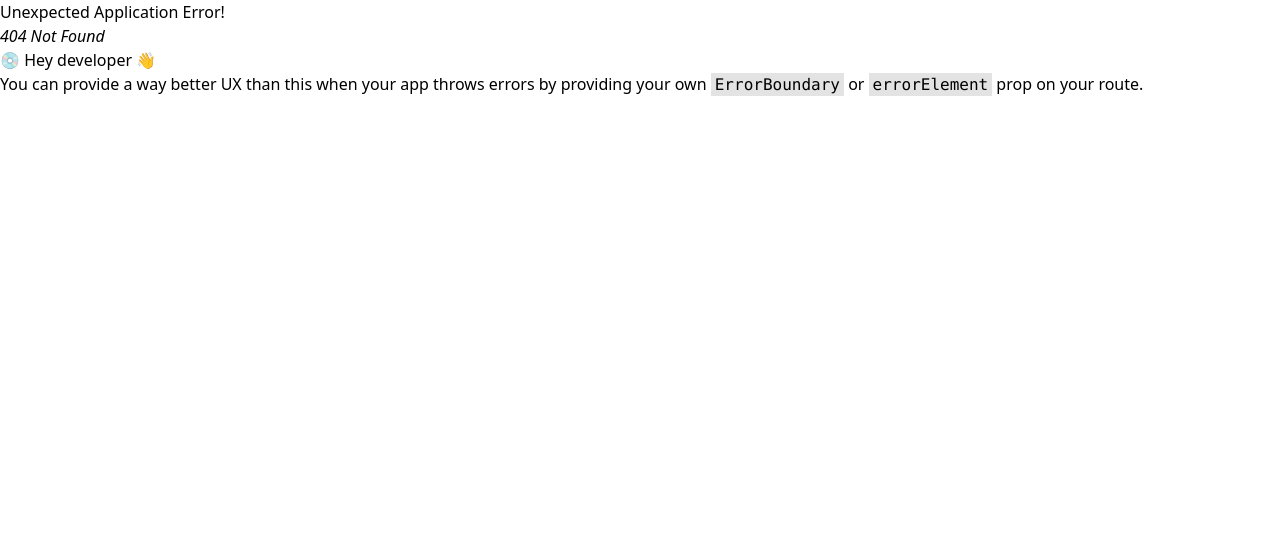
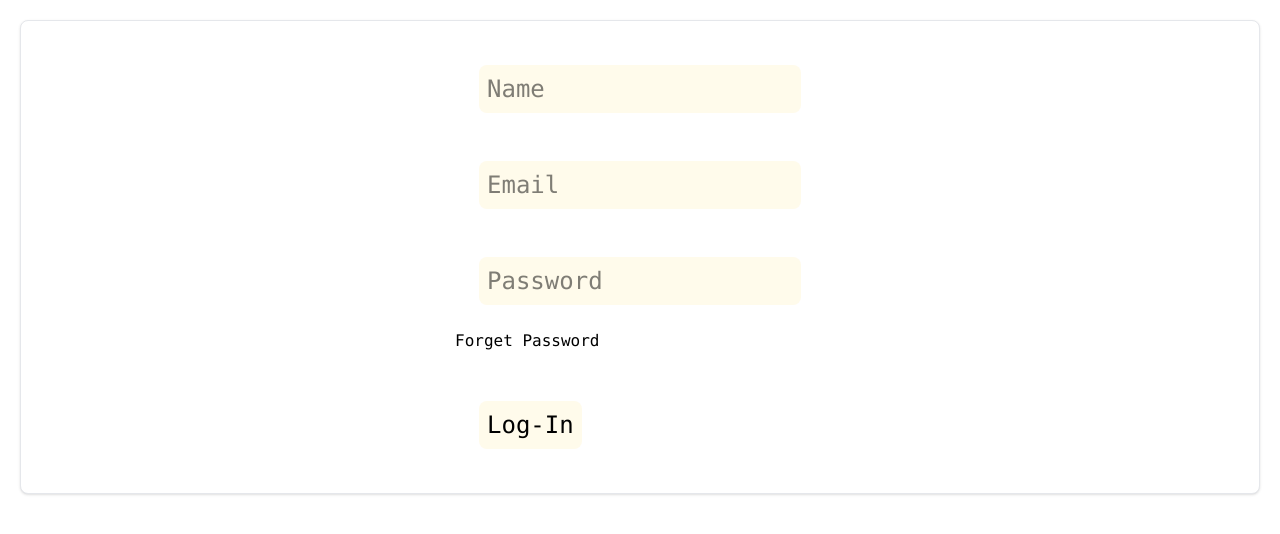
Before and after one commit to Avinashraut1998/Blog-FullStackAPP, a React (Vite) app in the folder Client/: page /admin-login in a window 1280 px wide. Before the commit this address had no page. Shown: the top 534 px of the page. Built offline with nearby package versions, Linux system fonts and the light colour scheme.

Commit message:
admin log-in page

```diff
--- /dev/null
+++ b/Client/src/admin/ForgetPassword.jsx
@@ -0,0 +1,6 @@
+const ForgetPassword = () => {
+  return (
+    <div className="h-screen">ForgetPassword</div>
+  )
+}
+export default ForgetPassword
--- a/Client/src/admin/Login.jsx
+++ b/Client/src/admin/Login.jsx
@@ -1,6 +1,25 @@
+import { Link } from "react-router"
+
 const Login = () => {
   return (
-    <div>Login</div>
+    <div className=" flex justify-center p-5 m-5 font-mono  bg-white border border-gray-200 rounded-lg shadow-sm dark:bg-gray-300 dark:border-gray-400">
+      <form >
+        <div className="">
+
+        <input type="text" placeholder="Name" className="bg-amber-50 m-6 p-2 text-2xl border-amber-50 rounded-lg" />
+        <br />
+        <input type="email" placeholder="Email" className="bg-amber-50 m-6 p-2 text-2xl border-amber-50 rounded-lg" />
+        <br />
+        <input type="password" placeholder="Password" className="bg-amber-50 m-6 p-2 text-2xl border-amber-50 rounded-lg" />
+        <br />
+        <Link to='/admin-login/forgetpass'>
+          <div>Forget Password</div>
+        </Link>
+        <br />
+        <button type="submit" className="bg-amber-50 m-6 p-2 text-2xl border-amber-50 rounded-lg">Log-In</button>
+        </div>
+      </form>
+    </div>
   )
 }
 export default Login
--- a/Client/src/main.jsx
+++ b/Client/src/main.jsx
@@ -7,6 +7,7 @@ import {
   createRoutesFromElements,
   Route,
   RouterProvider,
+  Routes,
 } from "react-router-dom";
 import LandingPage from './pages/landingPage/LandingPage.jsx'
 import Articles from './pages/landingPage/Articles.jsx'
@@ -14,26 +15,36 @@ import Gallery from './pages/landingPage/Gallery.jsx'
 import About from './pages/landingPage/About.jsx';
 import Contact from './pages/landingPage/Contact.jsx';
 import Login from './admin/Login.jsx';
+import ForgetPassword from './admin/ForgetPassword.jsx';
 
 
 
 
 const router = createBrowserRouter(
   createRoutesFromElements(
+
+    <>
     <Route path="/" element={<App />} >
 
- {/* LandingPage-Routes */}
+      {/* LandingPage-Routes */}
 
-         <Route index element={<LandingPage/>} />
-         <Route path='/about' element={<About />} />
-         <Route path='/gallery' element={<Gallery />} />
-         <Route path='/article' element={<Articles />} />
-         <Route path='/contact' element={<Contact />} />
+      <Route index element={<LandingPage />} />
+      <Route path='/about' element={<About />} />
+      <Route path='/gallery' element={<Gallery />} />
+      <Route path='/article' element={<Articles />} />
+      <Route path='/contact' element={<Contact />} />
+    </Route >
 
-         {/* Admin page routes */}
 
-         <Route path='/admin/login' element={<Login />} />
-    </Route >
+    //     {/* Admin page routes */ }
+      <Route path="/admin-login" element={<Login />} />
+       <Route path="/admin-login/forgetpass" element={<ForgetPassword />} />
+
+
+
+    </>
+
+
   )
 )
 
--- a/Client/src/pages/landingPage/Card.jsx
+++ b/Client/src/pages/landingPage/Card.jsx
@@ -2,7 +2,7 @@ const Card = ({title, author, image, category}) => {
   return (
     <>
        {/* <div className="border w-50 p-5 m-5"> */}
-        <div className=" p-5 m-5 font-mono  bg-white border border-gray-200 rounded-lg shadow-sm dark:bg-gray-800 dark:border-gray-700">
+        <div className=" p-5 m-5 font-mono  bg-white border border-gray-200 rounded-lg shadow-sm dark:bg-gray-300 dark:border-gray-400">
             <div className="rounded-t-lg min-w-full">
                 {image}
             </div>
--- a/Client/src/pages/landingPage/Footer.jsx
+++ b/Client/src/pages/landingPage/Footer.jsx
@@ -1,7 +1,7 @@
 const Footer = () => {
   return (
     <>
-       <div className="w-full flex justify-center items-center p-10 border-2 relative bottom-0 font-bold font-mono  bg-white border border-gray-200 rounded-lg shadow-sm dark:bg-gray-800 dark:border-gray-700">
+       <div className="w-full flex justify-center items-center p-10 border-2 relative bottom-0 font-bold font-mono  bg-white border border-gray-200 rounded-lg shadow-sm dark:bg-gray-300 dark:border-gray-400">
         Footer
        </div>
     </>
--- a/Client/src/pages/landingPage/Nav.jsx
+++ b/Client/src/pages/landingPage/Nav.jsx
@@ -1,4 +1,4 @@
-import { Link, useNavigate } from "react-router"
+import { Link, NavLink, useNavigate } from "react-router"
 
 const Nav = () => {
 
@@ -10,13 +10,15 @@ const Nav = () => {
 
   return (
     <>
-    <div className="flex justify-between p-10 border-2  font-mono  bg-white border border-gray-200 rounded-lg shadow-sm dark:bg-gray-800 dark:border-gray-700">
+    <div className="flex justify-between p-10 border-2  font-mono  bg-white border border-gray-200 rounded-lg shadow-sm dark:bg-gray-300 dark:border-gray-400">
         <div onClick={handleClick} className="cursor-pointer">Logo</div>
         <div className="flex gap-5
         ">
-            <Link to='/'>
-            <div>Home</div>
-            </Link>
+            <NavLink  to='/' className={({isActive}) =>
+              `  ${isActive ? "text-amber-500 bg-amber-400" : "text-yellow-900"}`
+            }>
+            <div >Home</div>
+            </NavLink>
             <Link to='/about'>
             <div>About</div>
             </Link>
```
